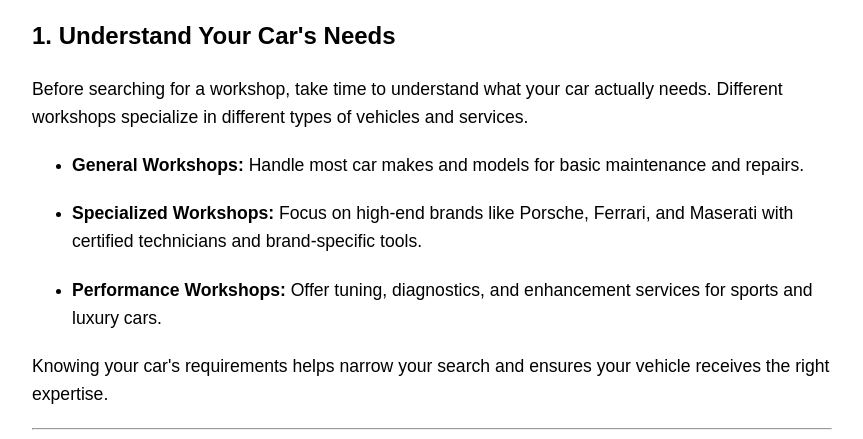
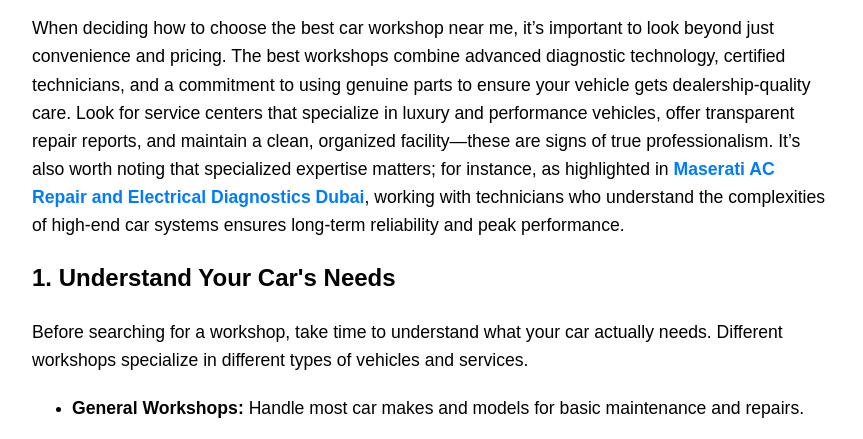
Before and after one commit to itswillismckane/carworkshopnearme, a plain HTML site: page index.html in a window 1280 px wide. Shown: the part 759-1198 px from the top of the page, without its empty margins (208-1071 px from the left). Drawn offline with Linux system fonts and the light colour scheme.

Commit message:
Update index.html

```diff
--- a/index.html
+++ b/index.html
@@ -86,6 +86,8 @@
     <div style="text-align: center;">
  <img src="https://i.ibb.co/TDmgsdSH/1-12.jpg" alt="carworkshopnearme.jpg" style="max-width: 100%; height: auto;">
 </div>
+
+    <p>When deciding how to choose the best car workshop near me, it&rsquo;s important to look beyond just convenience and pricing. The best workshops combine advanced diagnostic technology, certified technicians, and a commitment to using genuine parts to ensure your vehicle gets dealership-quality care. Look for service centers that specialize in luxury and performance vehicles, offer transparent repair reports, and maintain a clean, organized facility&mdash;these are signs of true professionalism. It&rsquo;s also worth noting that specialized expertise matters; for instance, as highlighted in <a href="https://automotiverepairnew.s3.ca-central-1.amazonaws.com/index.html">Maserati AC Repair and Electrical Diagnostics Dubai</a>, working with technicians who understand the complexities of high-end car systems ensures long-term reliability and peak performance.</p>
 
 <h2><strong>1. Understand Your Car's Needs</strong></h2>
 <p>Before searching for a workshop, take time to understand what your car actually needs. Different workshops specialize in different types of vehicles and services.</p>
```
